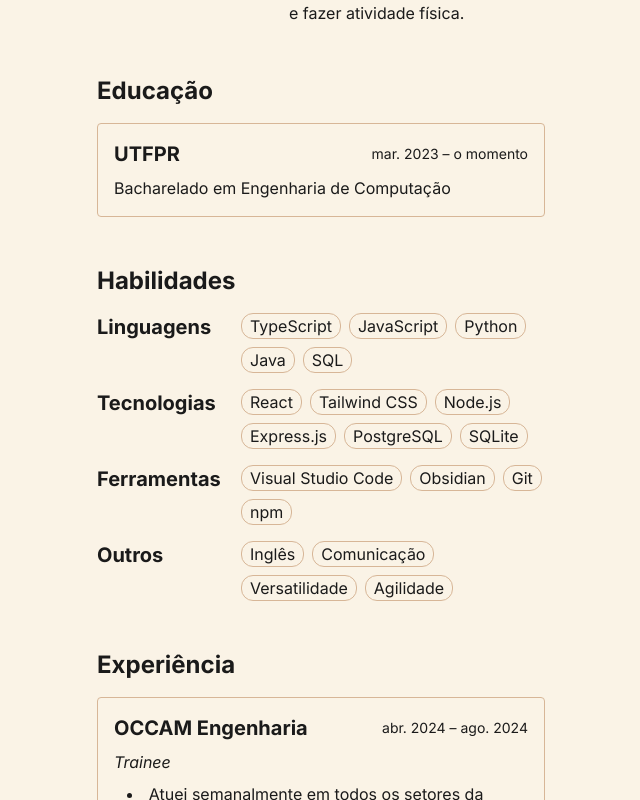
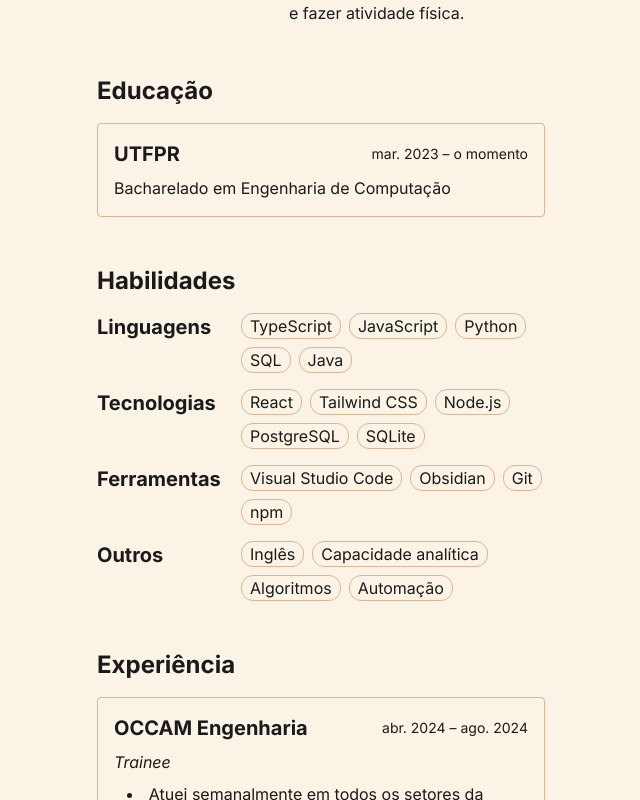
Before and after one commit to mcavalcantes/portfolio, a React (Vite) app: page / in a window 1280 px wide. Shown: the part 517-1317 px from the top of the page, without its empty margins (319-959 px from the left). Built offline with nearby package versions, Linux system fonts and the light colour scheme.

Commit message:
updated constants

```diff
--- a/src/constants/constants.ts
+++ b/src/constants/constants.ts
@@ -28,8 +28,8 @@ export const SKILLS: Array<Skill> = [
       "TypeScript",
       "JavaScript",
       "Python",
+      "SQL",
       "Java",
-      "SQL",
     ],
   },
   {
@@ -38,7 +38,6 @@ export const SKILLS: Array<Skill> = [
       "React",
       "Tailwind CSS",
       "Node.js",
-      "Express.js",
       "PostgreSQL",
       "SQLite",
     ],
@@ -56,9 +55,9 @@ export const SKILLS: Array<Skill> = [
     name: "Outros",
     skills: [
       "Inglês",
-      "Comunicação",
-      "Versatilidade",
-      "Agilidade",
+      "Capacidade analítica",
+      "Algoritmos",
+      "Automação",
     ],
   },
 ];
```
